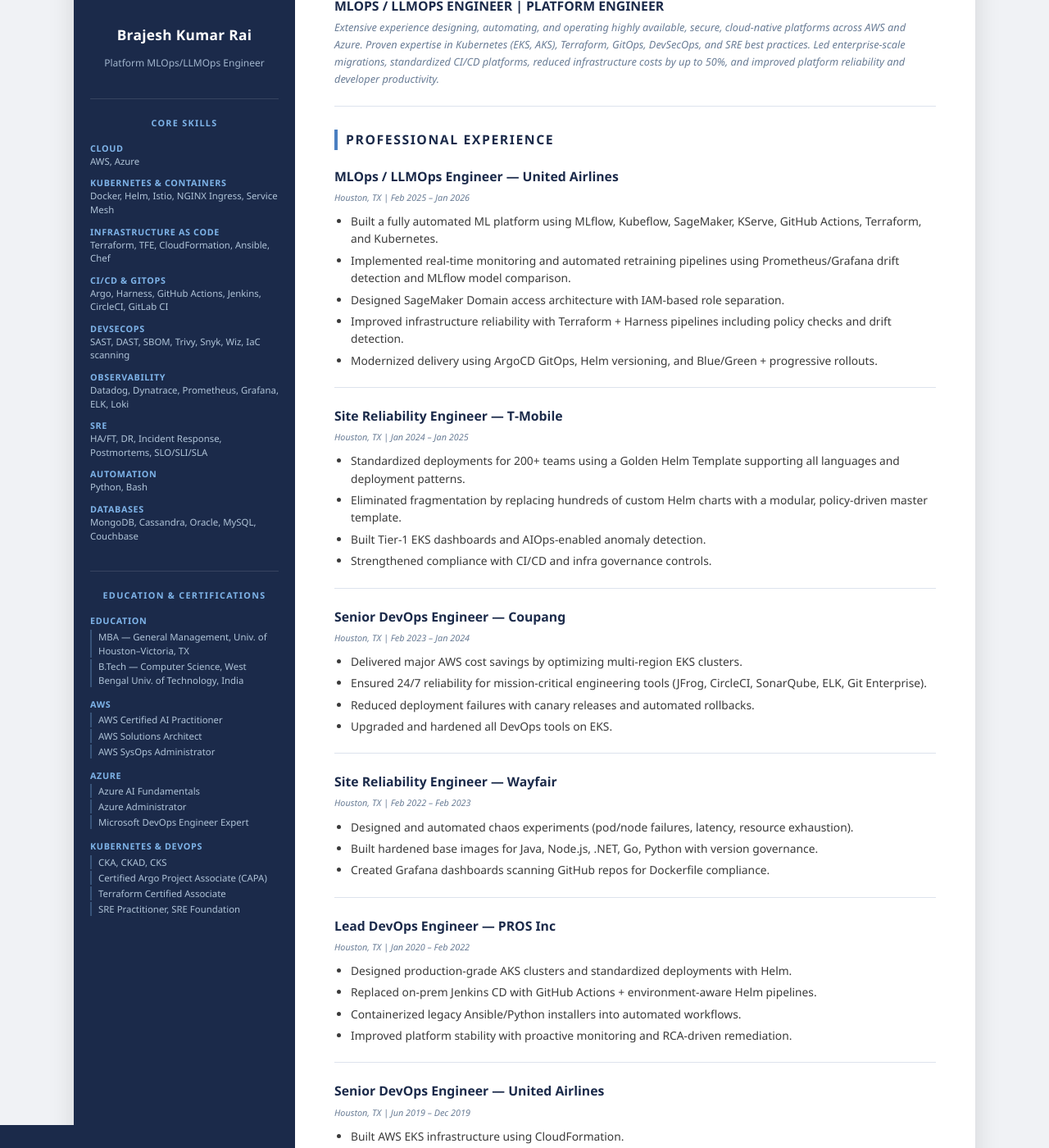
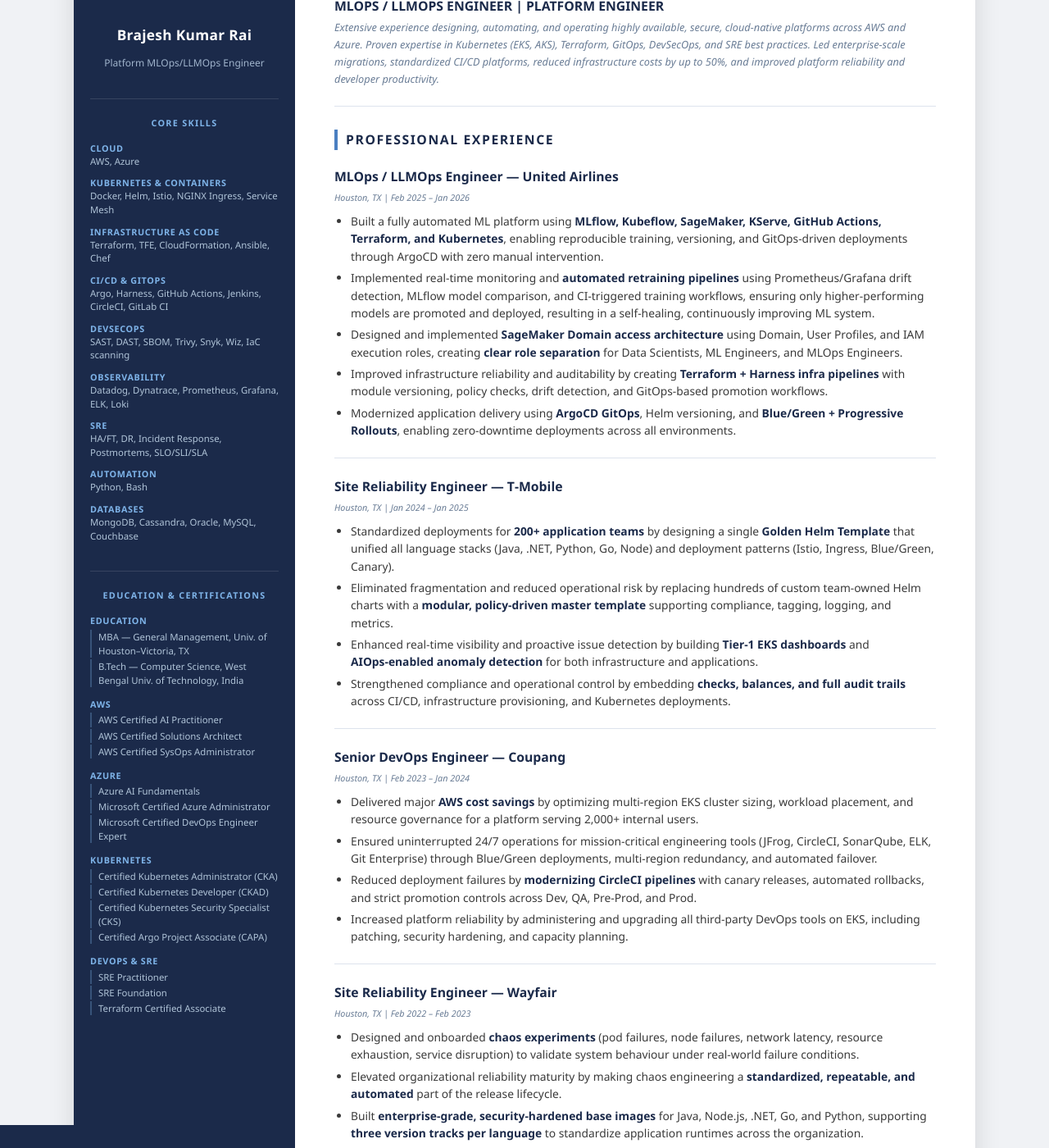
Before and after one commit to brajeshrai821/brajeshrai821.github.io, a Jekyll site: the page built from index.md, in a window 1280 px wide and 1400 px high, scrolled down 206 px. Shown: the whole window at 82% size. Built offline with Jekyll 4.4.1, drawn with Linux system fonts in a browser that asks for light colours; our own code applies the rules of GitHub Pages for plain Markdown files; some of the changed text lies outside the part shown.

Commit message:
Refactor: update certification details and restructure education sections for clarity

```diff
--- a/_data/education.yml
+++ b/_data/education.yml
@@ -6,18 +6,24 @@
 - category: "AWS"
   items:
     - "AWS Certified AI Practitioner"
-    - "AWS Solutions Architect"
-    - "AWS SysOps Administrator"
+    - "AWS Certified Solutions Architect"
+    - "AWS Certified SysOps Administrator"
 
 - category: "Azure"
   items:
     - "Azure AI Fundamentals"
-    - "Azure Administrator"
-    - "Microsoft DevOps Engineer Expert"
+    - "Microsoft Certified Azure Administrator"
+    - "Microsoft Certified DevOps Engineer Expert"
 
-- category: "Kubernetes & DevOps"
+- category: "Kubernetes"
   items:
-    - "CKA, CKAD, CKS"
+    - "Certified Kubernetes Administrator (CKA)"
+    - "Certified Kubernetes Developer (CKAD)"
+    - "Certified Kubernetes Security Specialist (CKS)"
     - "Certified Argo Project Associate (CAPA)"
+
+- category: "DevOps & SRE"
+  items:
+    - "SRE Practitioner"
+    - "SRE Foundation"
     - "Terraform Certified Associate"
-    - "SRE Practitioner, SRE Foundation"
--- a/index.md
+++ b/index.md
@@ -14,68 +14,69 @@ Extensive experience designing, automating, and operating highly available, secu
 ## **MLOps / LLMOps Engineer — United Airlines**
 *Houston, TX | Feb 2025 – Jan 2026*
 
-- Built a fully automated ML platform using MLflow, Kubeflow, SageMaker, KServe, GitHub Actions, Terraform, and Kubernetes.
-- Implemented real‑time monitoring and automated retraining pipelines using Prometheus/Grafana drift detection and MLflow model comparison.
-- Designed SageMaker Domain access architecture with IAM‑based role separation.
-- Improved infrastructure reliability with Terraform + Harness pipelines including policy checks and drift detection.
-- Modernized delivery using ArgoCD GitOps, Helm versioning, and Blue/Green + progressive rollouts.
+- Built a fully automated ML platform using **MLflow, Kubeflow, SageMaker, KServe, GitHub Actions, Terraform, and Kubernetes**, enabling reproducible training, versioning, and GitOps‑driven deployments through ArgoCD with zero manual intervention.
+- Implemented real‑time monitoring and **automated retraining pipelines** using Prometheus/Grafana drift detection, MLflow model comparison, and CI‑triggered training workflows, ensuring only higher‑performing models are promoted and deployed, resulting in a self‑healing, continuously improving ML system.
+- Designed and implemented **SageMaker Domain access architecture** using Domain, User Profiles, and IAM execution roles, creating **clear role separation** for Data Scientists, ML Engineers, and MLOps Engineers.
+- Improved infrastructure reliability and auditability by creating **Terraform + Harness infra pipelines** with module versioning, policy checks, drift detection, and GitOps‑based promotion workflows.
+- Modernized application delivery using **ArgoCD GitOps**, Helm versioning, and **Blue/Green + Progressive Rollouts**, enabling zero‑downtime deployments across all environments.
 
 ---
 
 ## **Site Reliability Engineer — T‑Mobile**
 *Houston, TX | Jan 2024 – Jan 2025*
 
-- Standardized deployments for 200+ teams using a Golden Helm Template supporting all languages and deployment patterns.
-- Eliminated fragmentation by replacing hundreds of custom Helm charts with a modular, policy‑driven master template.
-- Built Tier‑1 EKS dashboards and AIOps‑enabled anomaly detection.
-- Strengthened compliance with CI/CD and infra governance controls.
+- Standardized deployments for **200+ application teams** by designing a single **Golden Helm Template** that unified all language stacks (Java, .NET, Python, Go, Node) and deployment patterns (Istio, Ingress, Blue/Green, Canary).
+- Eliminated fragmentation and reduced operational risk by replacing hundreds of custom team‑owned Helm charts with a **modular, policy‑driven master template** supporting compliance, tagging, logging, and metrics.
+- Enhanced real‑time visibility and proactive issue detection by building **Tier‑1 EKS dashboards** and **AIOps‑enabled anomaly detection** for both infrastructure and applications.
+- Strengthened compliance and operational control by embedding **checks, balances, and full audit trails** across CI/CD, infrastructure provisioning, and Kubernetes deployments.
 
 ---
 
 ## **Senior DevOps Engineer — Coupang**
 *Houston, TX | Feb 2023 – Jan 2024*
 
-- Delivered major AWS cost savings by optimizing multi‑region EKS clusters.
-- Ensured 24/7 reliability for mission‑critical engineering tools (JFrog, CircleCI, SonarQube, ELK, Git Enterprise).
-- Reduced deployment failures with canary releases and automated rollbacks.
-- Upgraded and hardened all DevOps tools on EKS.
+- Delivered major **AWS cost savings** by optimizing multi‑region EKS cluster sizing, workload placement, and resource governance for a platform serving 2,000+ internal users.
+- Ensured uninterrupted 24/7 operations for mission‑critical engineering tools (JFrog, CircleCI, SonarQube, ELK, Git Enterprise) through Blue/Green deployments, multi‑region redundancy, and automated failover.
+- Reduced deployment failures by **modernizing CircleCI pipelines** with canary releases, automated rollbacks, and strict promotion controls across Dev, QA, Pre‑Prod, and Prod.
+- Increased platform reliability by administering and upgrading all third‑party DevOps tools on EKS, including patching, security hardening, and capacity planning.
 
 ---
 
 ## **Site Reliability Engineer — Wayfair**
 *Houston, TX | Feb 2022 – Feb 2023*
 
-- Designed and automated chaos experiments (pod/node failures, latency, resource exhaustion).
-- Built hardened base images for Java, Node.js, .NET, Go, Python with version governance.
-- Created Grafana dashboards scanning GitHub repos for Dockerfile compliance.
+- Designed and onboarded **chaos experiments** (pod failures, node failures, network latency, resource exhaustion, service disruption) to validate system behaviour under real‑world failure conditions.
+- Elevated organizational reliability maturity by making chaos engineering a **standardized, repeatable, and automated** part of the release lifecycle.
+- Built **enterprise‑grade, security‑hardened base images** for Java, Node.js, .NET, Go, and Python, supporting **three version tracks per language** to standardize application runtimes across the organization.
+- Increased adoption and governance by creating a **Grafana‑powered visibility dashboard** that scanned all GitHub repositories, identified non‑compliant Dockerfiles, and highlighted teams not using approved hardened images.
 
 ---
 
 ## **Lead DevOps Engineer — PROS Inc**
 *Houston, TX | Jan 2020 – Feb 2022*
 
-- Designed production‑grade AKS clusters and standardized deployments with Helm.
-- Replaced on‑prem Jenkins CD with GitHub Actions + environment‑aware Helm pipelines.
-- Containerized legacy Ansible/Python installers into automated workflows.
-- Improved platform stability with proactive monitoring and RCA‑driven remediation.
+- Accelerated the company's **monolith‑to‑microservices transformation** by designing production‑grade AKS Cluster and standardizing deployments with Helm, enabling scalable, fault‑tolerant application delivery.
+- Improved release reliability and reduced deployment risk by replacing on‑prem Jenkins CD with **GitHub Actions + environment‑aware Helm pipelines**, ensuring consistent, predictable rollouts across all environments.
+- Reduced operational toil and eliminated legacy maintenance overhead by **containerizing Ansible/Python‑based installers**, converting fragile manual processes into automated, repeatable deployment workflows.
+- Strengthened platform stability through **proactive monitoring, alerting, and RCA‑driven remediation**, significantly reducing incident frequency and improving recovery time.
 
 ---
 
 ## **Senior DevOps Engineer — United Airlines**
 *Houston, TX | Jun 2019 – Dec 2019*
 
-- Built AWS EKS infrastructure using CloudFormation.
-- Standardized deployments with Docker and Helm.
-- Automated CI/CD using CodePipeline and TeamCity.
+- Delivered production‑ready **AWS EKS infrastructure** by designing and provisioning container orchestration clusters using CloudFormation, establishing a scalable, repeatable foundation for cloud‑native workloads.
+- Accelerated team delivery velocity by **standardizing application deployments** with Docker and Helm, reducing deployment inconsistencies and enabling reliable, environment‑agnostic releases.
+- Eliminated manual release bottlenecks by **automating end‑to‑end CI/CD pipelines** using CodePipeline and TeamCity, significantly reducing time‑to‑production and human error across the delivery lifecycle.
 
 ---
 
 ## **Senior DevOps Engineer — ABB Inc**
 *Houston, TX | May 2016 – May 2019*
 
-- Led ABB’s first large‑scale migration from VMware to AWS.
-- Reduced infrastructure costs by migrating legacy apps to AWS.
-- Built ELK, Prometheus, and Grafana stacks on autoscaling EC2.
+- Led ABB's **first large‑scale migration from VMware to AWS**, designing and provisioning foundational cloud infrastructure using CloudFormation and Code Pipeline, enabling the organization's transition from monolithic VMs to scalable cloud workloads.
+- Delivered **significant infrastructure cost reduction** by migrating legacy applications to AWS, placing monolithic workloads on EC2 and partnering with application teams to begin decomposing services into microservices.
+- Established the company's initial **observability stack** by deploying ELK, Prometheus, and Grafana on autoscaling EC2 nodes, providing centralized logging, metrics, and alerting for all migrated workloads.
 
 ---
 
```
